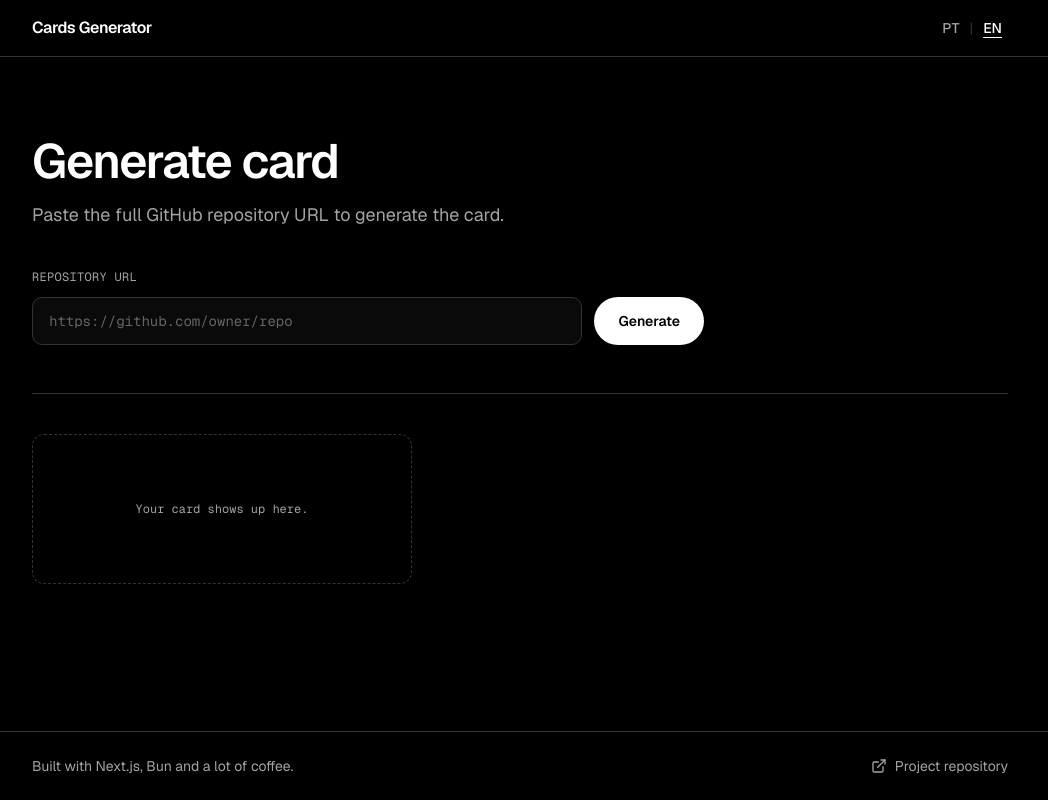
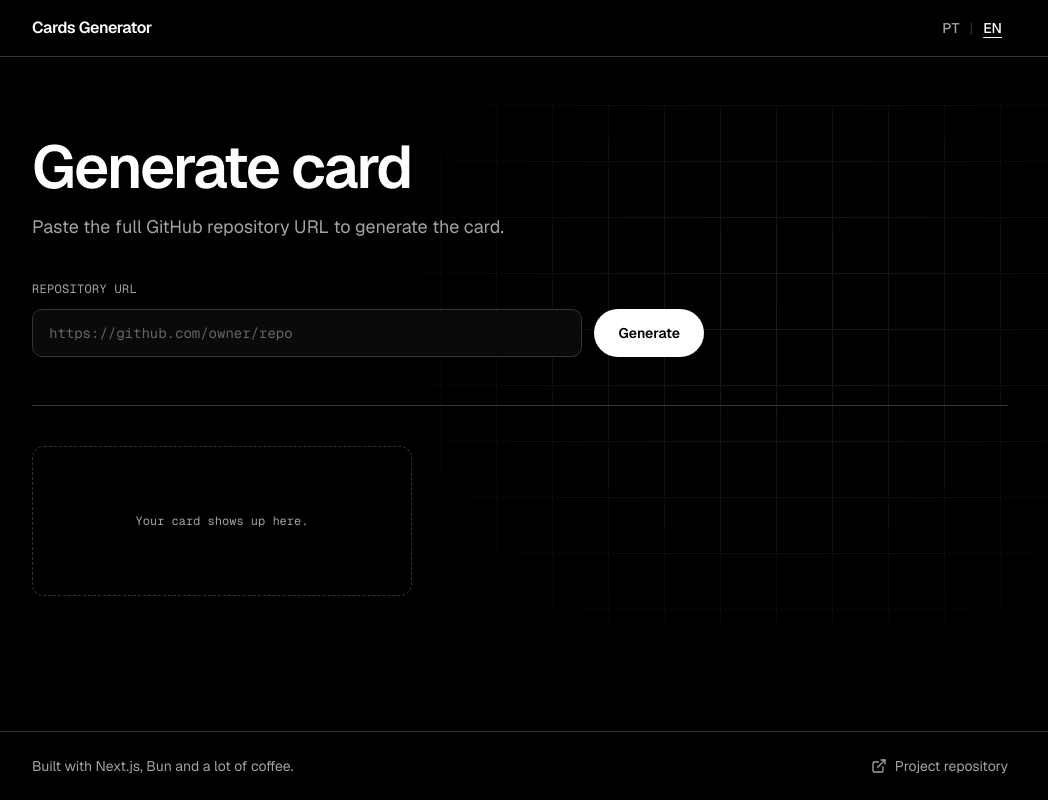
Before and after one commit to JoaoVictorVM/readme-cards-generator, a Next.js app: page /en/gerar in a window 1280 px wide. Shown: the whole page, without its empty margins (120-1168 px from the left). Built offline with nearby package versions, Linux system fonts and the light colour scheme.

Commit message:
feat(generator): abre a pagina com titulo revelado e grade holofote

```diff
--- /dev/null
+++ b/src/components/generator/generator-intro.tsx
@@ -0,0 +1,54 @@
+"use client";
+
+import { useRef, type ReactNode } from "react";
+import { gsap, MOTION, SplitText, useGSAP } from "@/components/motion/gsap";
+import { SpotlightGrid } from "@/components/motion/spotlight-grid";
+
+type GeneratorIntroProps = {
+  children: ReactNode;
+};
+
+export function GeneratorIntro({ children }: GeneratorIntroProps) {
+  const root = useRef<HTMLElement>(null);
+
+  useGSAP(
+    () => {
+      const q = gsap.utils.selector(root);
+      const mm = gsap.matchMedia();
+      mm.add(MOTION, () => {
+        gsap.set(q("[data-hero-intro]"), { opacity: 1 });
+        SplitText.create(q("[data-hero-title]"), {
+          type: "lines",
+          mask: "lines",
+          autoSplit: true,
+          onSplit: (self) =>
+            gsap.from(self.lines, {
+              yPercent: 110,
+              duration: 1.2,
+              stagger: 0.09,
+              ease: "expo.out",
+            }),
+        });
+        gsap.from(q("[data-hero-fade]"), {
+          y: 24,
+          opacity: 0,
+          duration: 1.1,
+          stagger: 0.1,
+          delay: 0.25,
+          ease: "expo.out",
+        });
+      });
+    },
+    { scope: root },
+  );
+
+  return (
+    <section
+      ref={root}
+      className="relative isolate flex flex-col gap-10 py-4 sm:py-8"
+    >
+      <SpotlightGrid />
+      {children}
+    </section>
+  );
+}
--- a/src/components/generator/generator-page.tsx
+++ b/src/components/generator/generator-page.tsx
@@ -1,4 +1,5 @@
 import { GeneratorForm } from "@/components/generator/generator-form";
+import { GeneratorIntro } from "@/components/generator/generator-intro";
 import type { Locale } from "@/i18n/config";
 import { getDictionary } from "@/i18n/get-dictionary";
 import { getCanonicalHost } from "@/lib/site-config";
@@ -11,12 +12,20 @@ export function GeneratorPage({ locale }: GeneratorPageProps) {
   const dictionary = getDictionary(locale);
 
   return (
-    <section className="flex flex-col gap-10 py-4 sm:py-8">
+    <GeneratorIntro>
       <div className="flex flex-col gap-4">
-        <h1 className="text-4xl font-semibold tracking-[-0.03em] sm:text-5xl">
+        <h1
+          data-hero-intro
+          data-hero-title
+          className="text-5xl font-semibold tracking-[-0.035em] sm:text-6xl"
+        >
           {dictionary.generator.title}
         </h1>
-        <p className="max-w-xl text-lg text-muted">
+        <p
+          data-hero-intro
+          data-hero-fade
+          className="max-w-xl text-lg text-muted"
+        >
           {dictionary.generator.subtitle}
         </p>
       </div>
@@ -25,6 +34,6 @@ export function GeneratorPage({ locale }: GeneratorPageProps) {
         dictionary={dictionary.generator}
         cardOrigin={getCanonicalHost()}
       />
-    </section>
+    </GeneratorIntro>
   );
 }
```
